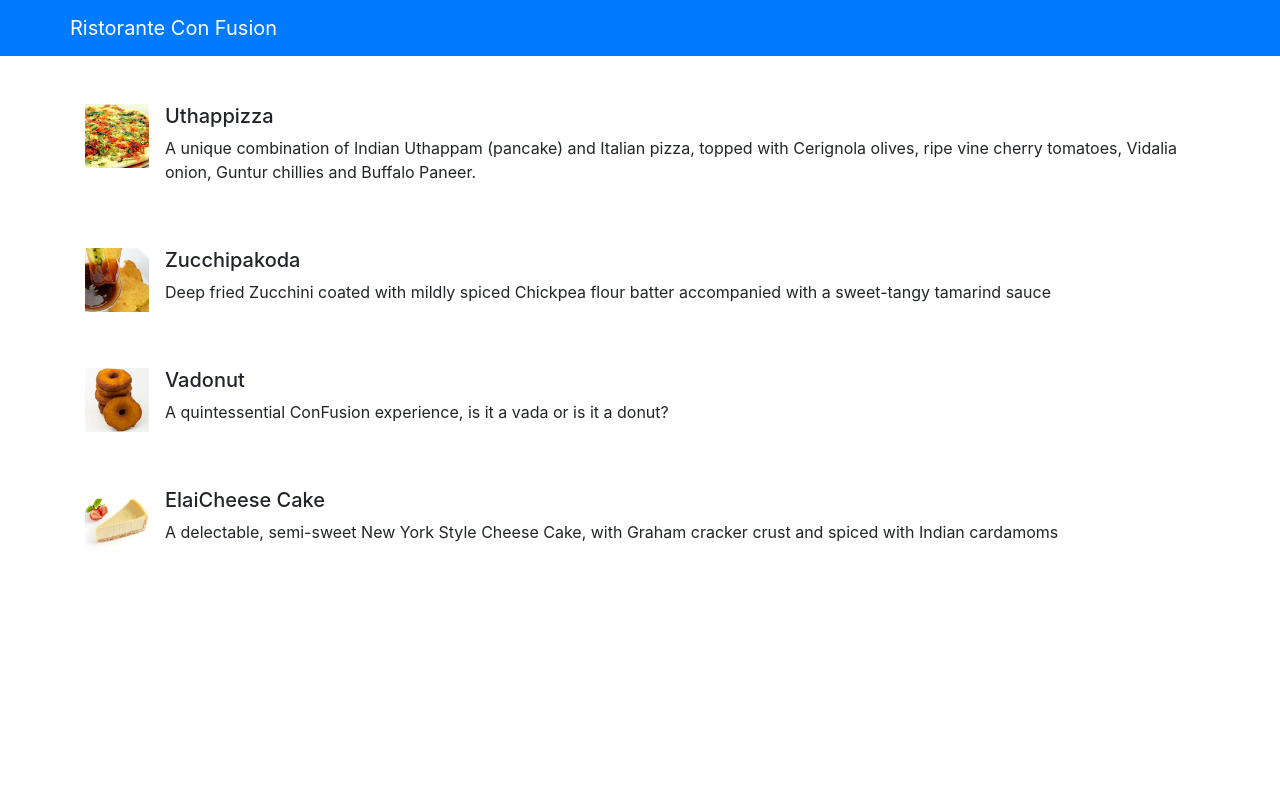
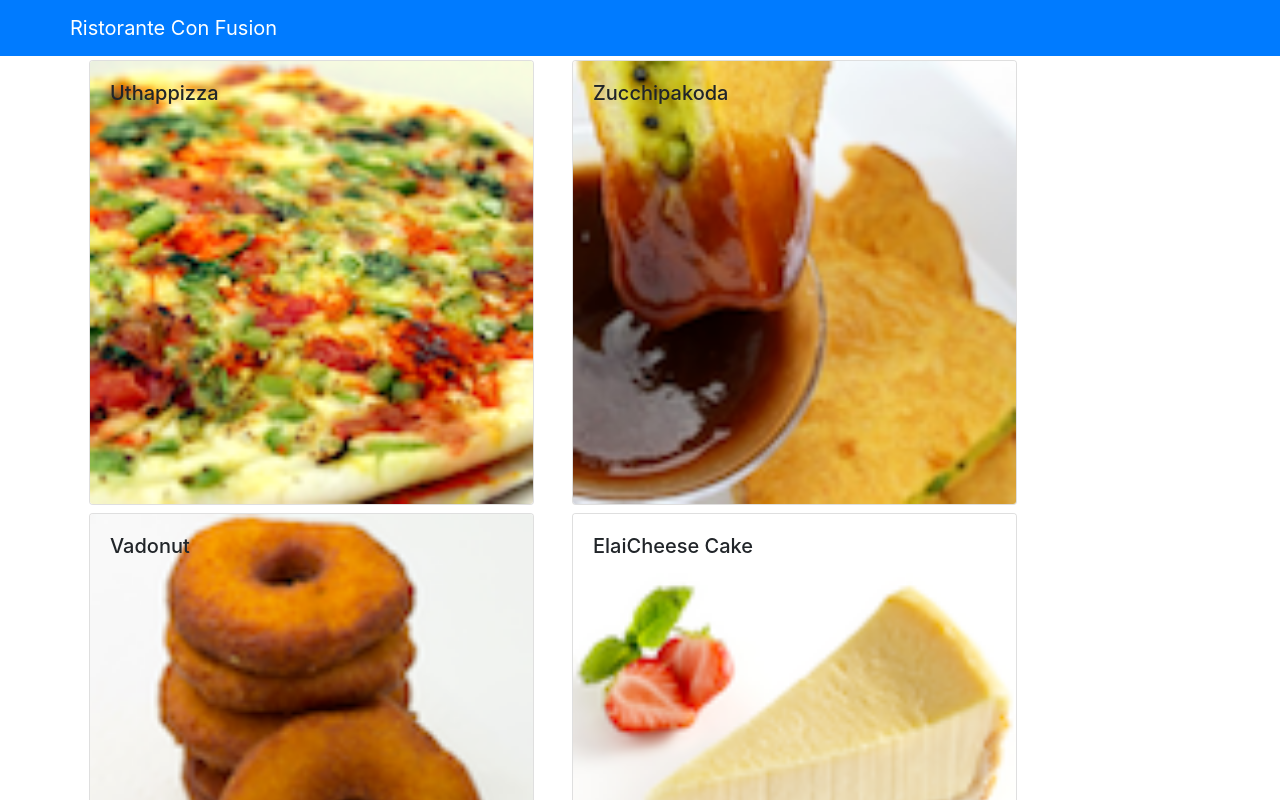
Before and after one commit to Anum-Rehman/React-Confusion, a React (Create React App) app: page / in a window 1280 px wide. Shown: the top 800 px of the page. Built offline with nearby package versions, Linux system fonts and the light colour scheme.

Commit message:
React Component Part-2

```diff
--- a/src/App.js
+++ b/src/App.js
@@ -1,9 +1,18 @@
-import React from 'react';
+import React, { Component } from 'react';
 import { Navbar } from 'react-bootstrap';
 import './App.css';
 import Menu from './components/MenuComponent'
+import { DISHES } from './shared/dishes'
 
-function App() {
+class App extends Component {
+  constructor(props) {
+    super(props);
+
+    this.state = {
+      dishes: DISHES
+    };
+  }
+render(){
   return (
     <div>
     <Navbar bg="primary" variant="dark">
@@ -11,9 +20,9 @@
         <Navbar.Brand href="/">Ristorante Con Fusion</Navbar.Brand>
       </div>
     </Navbar>
-    <Menu/>
+    <Menu dishes={this.state.dishes}/>
   </div>
   );
 }
-
+}
 export default App;
--- a/src/components/MenuComponent.js
+++ b/src/components/MenuComponent.js
@@ -1,69 +1,53 @@
 import React, {Component} from 'react';
-import {Media} from 'react-bootstrap';
+import {Card,} from 'react-bootstrap';
 
 class Menu extends Component{
     //required whenever we create a component class
     constructor(props){
         super(props);
+        this.state={
+            selectedDish: null
+        }
+    }
 
-        this.state = {
-            dishes: [
-                {
-                    id: 0,
-                    name:'Uthappizza',
-                    image: 'assets/images/uthappizza.png',
-                    category: 'mains',
-                    label:'Hot',
-                    price:'4.99',
-                    description:'A unique combination of Indian Uthappam (pancake) and Italian pizza, topped with Cerignola olives, ripe vine cherry tomatoes, Vidalia onion, Guntur chillies and Buffalo Paneer.'                        },
-                 {
-                    id: 1,
-                    name:'Zucchipakoda',
-                    image: 'assets/images/zucchipakoda.png',
-                    category: 'appetizer',
-                    label:'',
-                    price:'1.99',
-                    description:'Deep fried Zucchini coated with mildly spiced Chickpea flour batter accompanied with a sweet-tangy tamarind sauce'                        },
-                 {
-                    id: 2,
-                    name:'Vadonut',
-                    image: 'assets/images/vadonut.png',
-                    category: 'appetizer',
-                    label:'New',
-                    price:'1.99',
-                    description:'A quintessential ConFusion experience, is it a vada or is it a donut?'                        },
-                 {
-                    id: 3,
-                    name:'ElaiCheese Cake',
-                    image: 'assets/images/elaicheesecake.png',
-                    category: 'dessert',
-                    label:'',
-                    price:'2.99',
-                    description:'A delectable, semi-sweet New York Style Cheese Cake, with Graham cracker crust and spiced with Indian cardamoms'                        }
-            ]
+    onDishSelect(dish){
+        this.setState({selectedDish:dish})
+    }
+
+    renderDish(dish){
+        if(dish !=null){
+            return(
+                <Card>
+                    <Card.Img width="100%" src={dish.image} alt={dish.name} />
+                    <Card.Body>
+                        <Card.Title>{dish.name}</Card.Title>
+                        <Card.Text>{dish.description}</Card.Text>
+                    </Card.Body>
+                </Card>
+            )
+        }
+        else{
+            return(
+                <div></div>
+            )
         }
     }
 
     render(){
-        const menu = this.state.dishes.map((dish)=>{
+        const menu = this.props.dishes.map((dish)=>{
             return(
-                <div key={dish.id} className="col-12 mt-5">
-                    <Media as="li">
-    <img
-      width={64}
-      height={64}
-      className="align-self-start mr-3"
+                <div key={dish.id} className="col-12 col-md-5 m-1">
+                    <Card onClick={()=>this.onDishSelect(dish)}>
+    <Card.Img
+      width="100%"
       src={dish.image}
-      alt="Generic placeholder"
+      alt={dish.name}
     />
-    <Media.Body>
-      <h5>{dish.name}</h5>
-      <p>
-        {dish.description}
-      </p>
+    <Card.ImgOverlay>
+    <Card.Title>{dish.name}</Card.Title>
+    </Card.ImgOverlay>
 
-    </Media.Body>
-  </Media>
+  </Card>
                 </div>
             )
         });
@@ -73,6 +57,11 @@
                 <div className="row">
                         {menu}
                 </div>
+                <div className="row">
+                <div  className="col-12 col-md-5 m-1">
+                    {this.renderDish(this.state.selectedDish)}
+                  </div>
+                </div>
             </div>
         );
     }
--- /dev/null
+++ b/src/shared/dishes.js
@@ -0,0 +1,186 @@
+export const DISHES =
+    [
+        {
+        id: 0,
+        name:'Uthappizza',
+        image: 'assets/images/uthappizza.png',
+        category: 'mains',
+        label:'Hot',
+        price:'4.99',
+        description:'A unique combination of Indian Uthappam (pancake) and Italian pizza, topped with Cerignola olives, ripe vine cherry tomatoes, Vidalia onion, Guntur chillies and Buffalo Paneer.',
+        comments: [
+            {
+            id: 0,
+            rating: 5,
+            comment: "Imagine all the eatables, living in conFusion!",
+            author: "John Lemon",
+            date: "2012-10-16T17:57:28.556094Z"
+            },
+            {
+            id: 1,
+            rating: 4,
+            comment: "Sends anyone to heaven, I wish I could get my mother-in-law to eat it!",
+            author: "Paul McVites",
+            date: "2014-09-05T17:57:28.556094Z"
+            },
+            {
+            id: 2,
+            rating: 3,
+            comment: "Eat it, just eat it!",
+            author: "Michael Jaikishan",
+            date: "2015-02-13T17:57:28.556094Z"
+            },
+            {
+            id: 3,
+            rating: 4,
+            comment: "Ultimate, Reaching for the stars!",
+            author: "Ringo Starry",
+            date: "2013-12-02T17:57:28.556094Z"
+            },
+            {
+            id: 4,
+            rating: 2,
+            comment: "It's your birthday, we're gonna party!",
+            author: "25 Cent",
+            date: "2011-12-02T17:57:28.556094Z"
+            }
+        ]                        },
+        {
+        id: 1,
+        name:'Zucchipakoda',
+        image: 'assets/images/zucchipakoda.png',
+        category: 'appetizer',
+        label:'',
+        price:'1.99',
+        description:'Deep fried Zucchini coated with mildly spiced Chickpea flour batter accompanied with a sweet-tangy tamarind sauce',
+        comments: [
+            {
+            id: 0,
+            rating: 5,
+            comment: "Imagine all the eatables, living in conFusion!",
+            author: "John Lemon",
+            date: "2012-10-16T17:57:28.556094Z"
+            },
+            {
+            id: 1,
+            rating: 4,
+            comment: "Sends anyone to heaven, I wish I could get my mother-in-law to eat it!",
+            author: "Paul McVites",
+            date: "2014-09-05T17:57:28.556094Z"
+            },
+            {
+            id: 2,
+            rating: 3,
+            comment: "Eat it, just eat it!",
+            author: "Michael Jaikishan",
+            date: "2015-02-13T17:57:28.556094Z"
+            },
+            {
+            id: 3,
+            rating: 4,
+            comment: "Ultimate, Reaching for the stars!",
+            author: "Ringo Starry",
+            date: "2013-12-02T17:57:28.556094Z"
+            },
+            {
+            id: 4,
+            rating: 2,
+            comment: "It's your birthday, we're gonna party!",
+            author: "25 Cent",
+            date: "2011-12-02T17:57:28.556094Z"
+            }
+        ]
+        },
+        {
+        id: 2,
+        name:'Vadonut',
+        image: 'assets/images/vadonut.png',
+        category: 'appetizer',
+        label:'New',
+        price:'1.99',
+        description:'A quintessential ConFusion experience, is it a vada or is it a donut?',
+        comments: [
+            {
+            id: 0,
+            rating: 5,
+            comment: "Imagine all the eatables, living in conFusion!",
+            author: "John Lemon",
+            date: "2012-10-16T17:57:28.556094Z"
+            },
+            {
+            id: 1,
+            rating: 4,
+            comment: "Sends anyone to heaven, I wish I could get my mother-in-law to eat it!",
+            author: "Paul McVites",
+            date: "2014-09-05T17:57:28.556094Z"
+            },
+            {
+            id: 2,
+            rating: 3,
+            comment: "Eat it, just eat it!",
+            author: "Michael Jaikishan",
+            date: "2015-02-13T17:57:28.556094Z"
+            },
+            {
+            id: 3,
+            rating: 4,
+            comment: "Ultimate, Reaching for the stars!",
+            author: "Ringo Starry",
+            date: "2013-12-02T17:57:28.556094Z"
+            },
+            {
+            id: 4,
+            rating: 2,
+            comment: "It's your birthday, we're gonna party!",
+            author: "25 Cent",
+            date: "2011-12-02T17:57:28.556094Z"
+            }
+        ]
+        },
+        {
+        id: 3,
+        name:'ElaiCheese Cake',
+        image: 'assets/images/elaicheesecake.png',
+        category: 'dessert',
+        label:'',
+        price:'2.99',
+        description:'A delectable, semi-sweet New York Style Cheese Cake, with Graham cracker crust and spiced with Indian cardamoms',
+        comments: [
+            {
+            id: 0,
+            rating: 5,
+            comment: "Imagine all the eatables, living in conFusion!",
+            author: "John Lemon",
+            date: "2012-10-16T17:57:28.556094Z"
+            },
+            {
+            id: 1,
+            rating: 4,
+            comment: "Sends anyone to heaven, I wish I could get my mother-in-law to eat it!",
+            author: "Paul McVites",
+            date: "2014-09-05T17:57:28.556094Z"
+            },
+            {
+            id: 2,
+            rating: 3,
+            comment: "Eat it, just eat it!",
+            author: "Michael Jaikishan",
+            date: "2015-02-13T17:57:28.556094Z"
+            },
+            {
+            id: 3,
+            rating: 4,
+            comment: "Ultimate, Reaching for the stars!",
+            author: "Ringo Starry",
+            date: "2013-12-02T17:57:28.556094Z"
+            },
+            {
+            id: 4,
+            rating: 2,
+            comment: "It's your birthday, we're gonna party!",
+            author: "25 Cent",
+            date: "2011-12-02T17:57:28.556094Z"
+            }
+        ]
+        }
+    ];
```
